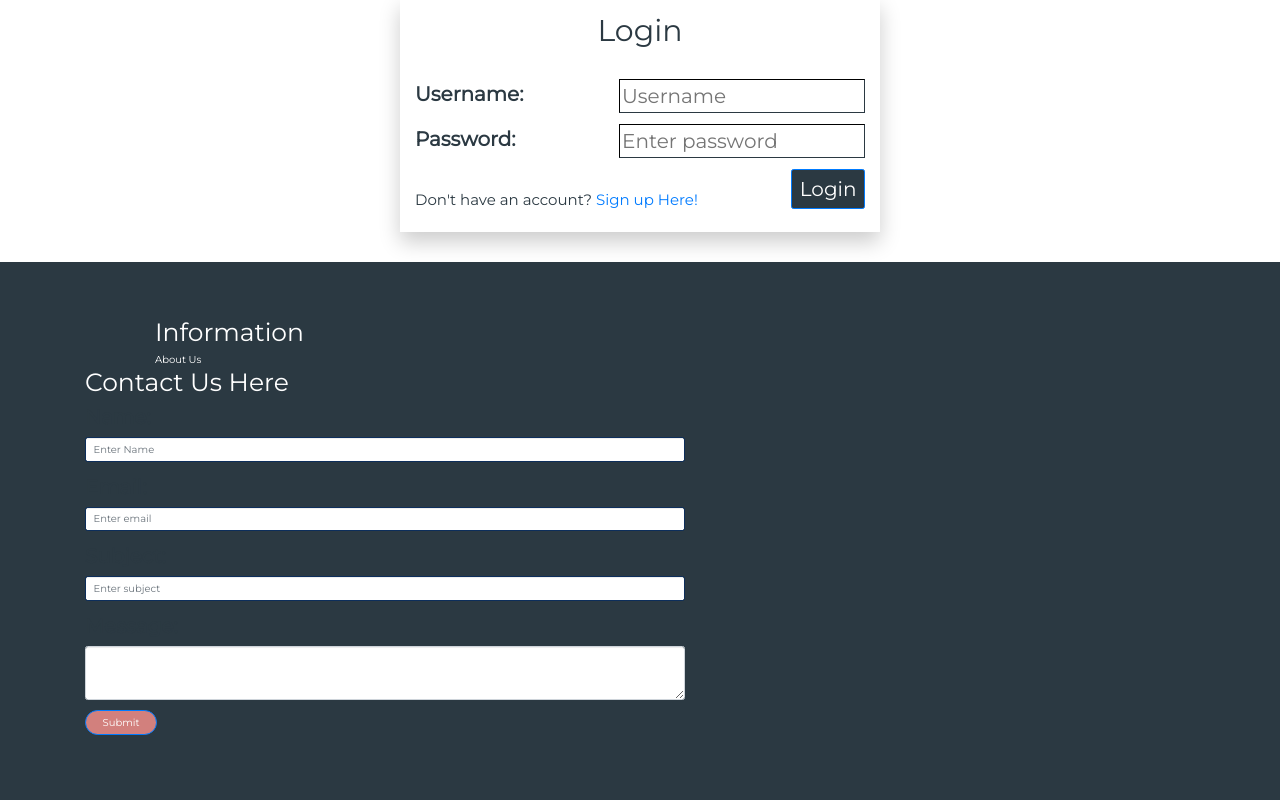
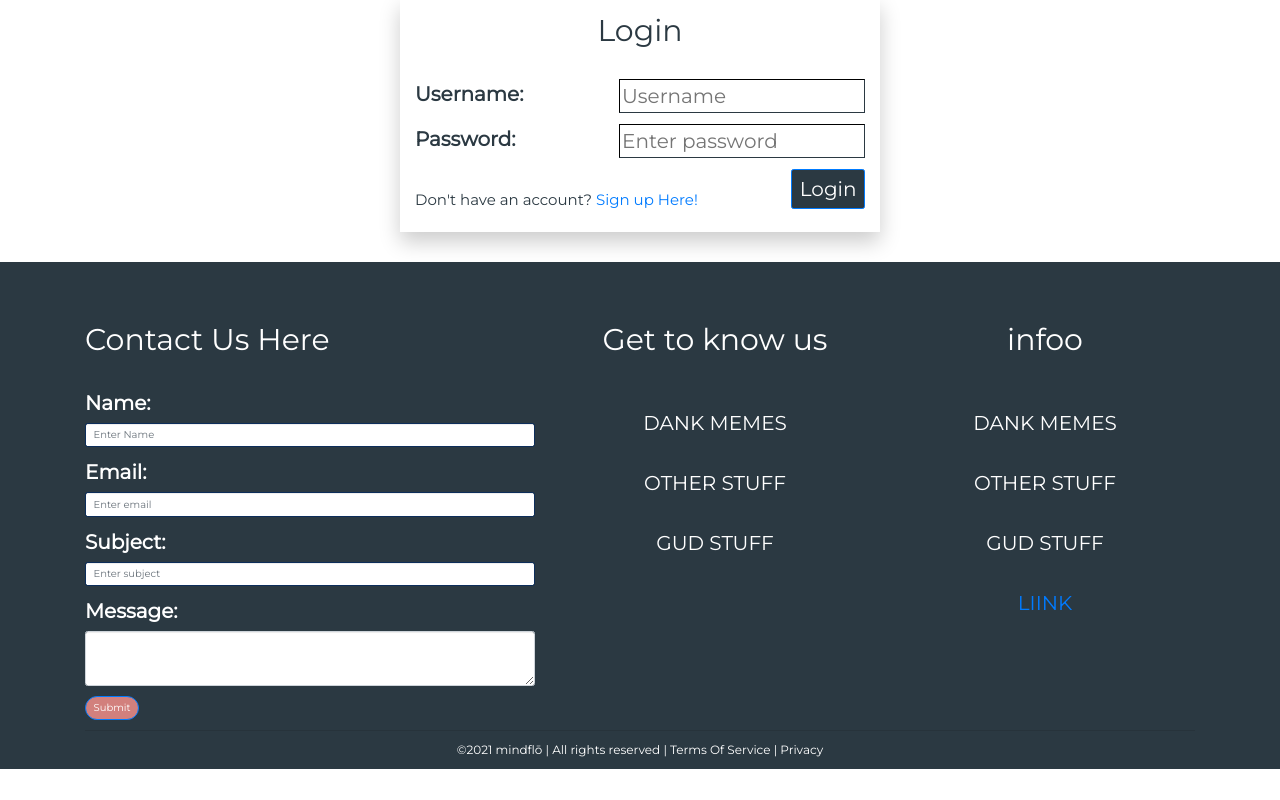
Before and after one commit to youjmi/mindflo, a React (Create React App) app in the folder client/: page /login in a window 1280 px wide. Shown: the part 462-1262 px from the top of the page. After the commit the page ends 1231 px from the top, so only its background shows below. Built offline with nearby package versions, Linux system fonts and the light colour scheme.

Commit message:
working on Footer.

```diff
--- a/client/src/components/ContactForm/style.css
+++ b/client/src/components/ContactForm/style.css
@@ -38,6 +38,7 @@ button.contactBtn.btn.btn-primary{
       display: inline-flexbox;
       align-content: inherit;
       font-family: "Montserrat", sans-serif;
+      color: white;
 
   }
 
@@ -54,5 +55,7 @@ button.contactBtn.btn.btn-primary{
 
   .form {
     font-family: "Montserrat", sans-serif;
-    width: 600px;
+    width: 450px;
+    color: white
+
   }
--- a/client/src/components/Footer/footer.js
+++ b/client/src/components/Footer/footer.js
@@ -16,25 +16,78 @@ const Footer = () => {
         //     <h1>FOOTER</h1>
         // </div>
 
-        <div className="footer mt-5">
-            <Row className ="footerRow container">
-                <Col className="footerCol1 container" size="md-4">
-                    <h1 className="footerTitle">Information</h1>
-                    <Link className="footerLink"> About Us</Link>
-                </Col>
+        // <div className="footer mt-5">
+        //     <Row className ="footerRow container">
 
-                <Col className="footerCol2 container" size="md-4">
-                    <div className="footerContact">
-                    <Link className = "homeTitle" to="contact"></Link>
-                    <h1 className="footerTitle">Contact Us Here</h1>
-                    <div>
-                    <Contact/>
-                    </div>
-                    </div>
-                </Col>
-            </Row>
+        //         <Col className="footerCol1 container" size="md-8">
+        //             <h1 className="footerTitle">Information</h1>
+        //             <Link className="footerLink"> About Us</Link>
+        //         </Col>
+
+        //         <Col className="footerCol2 container" size="md-4">
+        //             <div className="footerContact">
+        //             <Link className = "homeTitle" to="contact"></Link>
+        //             <h1 className="footerTitle">Contact Us Here</h1>
+        //             <div>
+        //             <Contact/>
+        //             </div>
+        //             </div>
+        //         </Col>
+        //     </Row>
+        // </div>
+
+        <div className="main-footer">
+        <div className="container">
+          <div className="row">
+            {/* Column1 */}
+            <div className="col mt-5">
+              <h1 className=" footTitle mb-5">Contact Us Here</h1>
+               <Contact/>
+            </div>
+            {/* Column2 */}
+            <div className="col footCol mt-5">
+              <h1 className=" footTitle" >Get to know us</h1>
+              <br></br>
+              <ui className="list-unstyled">
+              <br></br>
+
+                <li>DANK MEMES</li>
+                <br></br>
+
+                <li>OTHER STUFF</li>
+                <br></br>
+
+                <li>GUD STUFF</li>
+                <br></br>
+
+              </ui>
+            </div>
+            {/* Column3 */}
+            <div className="col footCol mt-5">
+              <h1  className=" footTitle">infoo</h1>
+              <br></br>
+              <ui className="list-unstyled">
+                  <br></br>
+                <li>DANK MEMES</li>
+                <br></br>
+                <li>OTHER STUFF</li>
+                <br></br>
+                <li>GUD STUFF</li>
+                <br></br>
+
+                <Link className = "homeTitle" to="contact">LIINK</Link>
+              </ui>
+            </div>
+          </div>
+          <hr />
+          <div className="row footCol">
+            <p className="col-sm">
+              &copy;{new Date().getFullYear()} mindflō | All rights reserved |
+              Terms Of Service | Privacy
+            </p>
+          </div>
         </div>
-
+      </div>
 
 
 
--- a/client/src/components/Footer/style.css
+++ b/client/src/components/Footer/style.css
@@ -18,18 +18,17 @@
 
 
 
+.main-footer{
 
-.footerCol1{
-   float:left;
-   background-color : #2b3942;
-   /* margin-right: 10%;
-   margin-left: 10%; */
-   font-family: "Montserrat", sans-serif;
-   /* display: inline; */
-   float:right;
-   margin-top: 55.5px
+    background-color: #2b3942;
+        color: white;
+        padding-top: 3em;
+        position: relative;
+        bottom: 0;
+        width: 100%;
 
 }
+
 
 .footerContact{
     justify-content: center ;
@@ -48,3 +47,33 @@
 button.contactBtn.btn.btn-primary{
     background-color: #d2807d;
 }
+
+.footerCol1, .footerCol2 {
+    /* float:left;
+    background-color : #2b3942; */
+    /* margin-right: 10%;
+    margin-left: 10%; */
+    /* font-family: "Montserrat", sans-serif; */
+    /* display: inline; */
+    /* float:right;
+     */
+
+
+
+ }
+
+ .list-unstyled{
+
+    font-size: 20px;
+
+    text-align: center;
+
+ }
+
+ .footTitle{
+font-size: 30px;
+ }
+
+ .footCol{
+    text-align: center;
+ }
```
